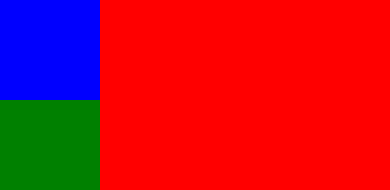
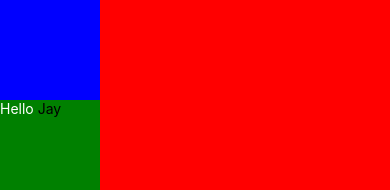
Before and after one commit to jayrathod-solutelabs/ReactNativePractice, a React Native app in the folder CoreComponents/: screen / in a window 390 px wide. Shown: the top 190 px of the page. Built offline with nearby package versions, Linux system fonts and the light colour scheme.

Commit message:
text - core components

```diff
--- a/CoreComponents/App.js
+++ b/CoreComponents/App.js
@@ -6,6 +6,10 @@ export default function App() {
     <View style={{ flex: 1, backgroundColor: "red" }}>
       <View style={{ height: 100, width: 100, backgroundColor: "blue" }}></View>
       <View style={{ height: 100, width: 100, backgroundColor: "green" }}>
+        <Text>
+          <Text style={{color: "white"}}>Hello</Text>
+          {" Jay"}
+        </Text>
       </View>
     </View>
   );
```
